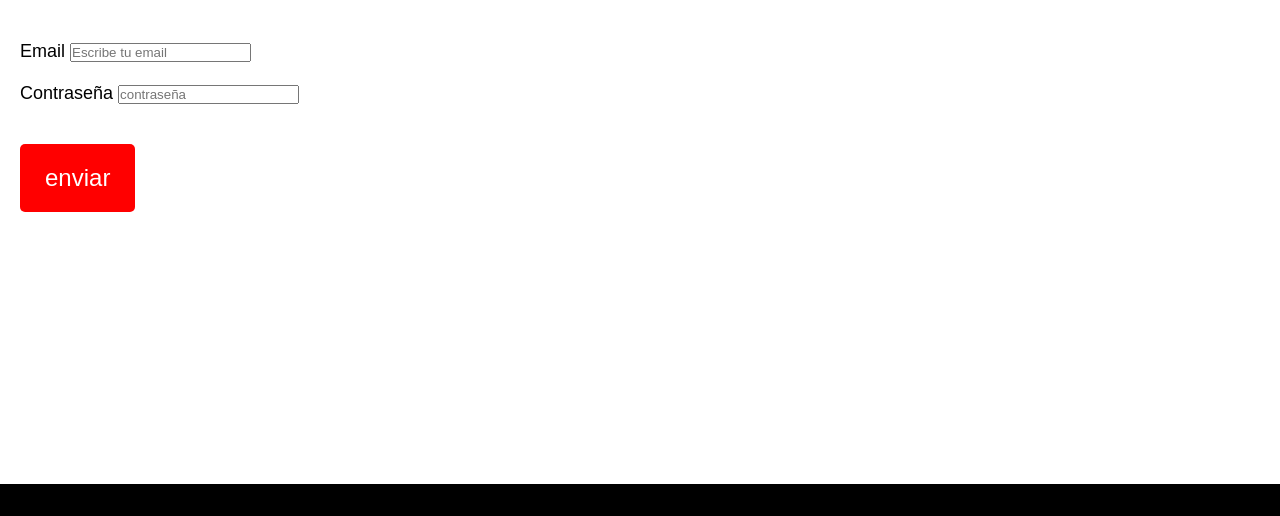
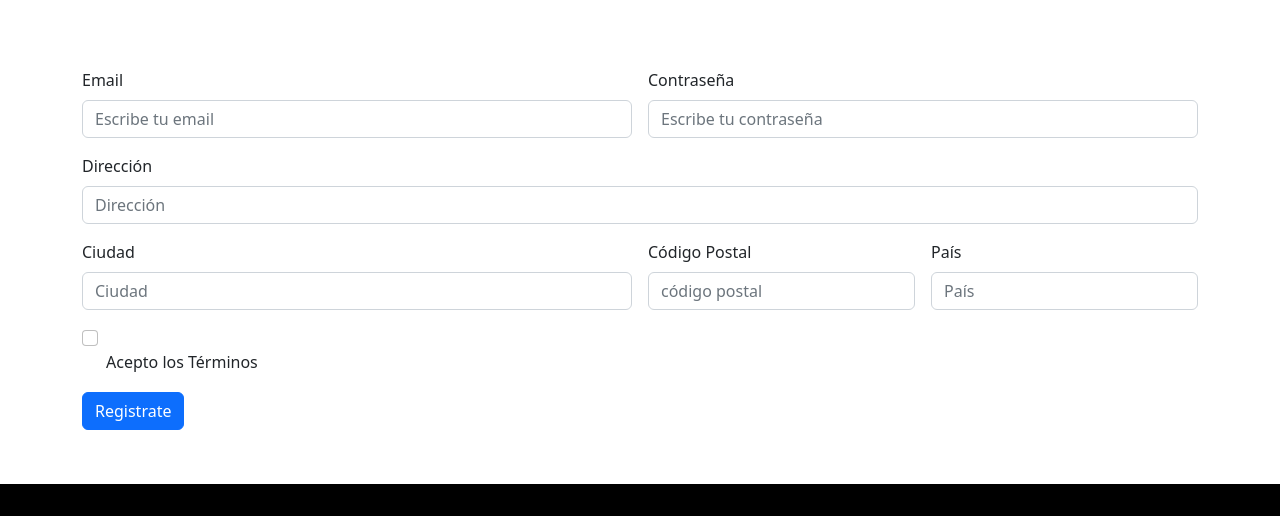
Before and after one commit to gonzaloijuarez/Proyecto-FullStack, a plain HTML site: page front/registrate.html in a window 1280 px wide. Shown: the part 284-800 px from the top of the page. Drawn offline with nearby package versions, Linux system fonts and the light colour scheme.

Commit message:
registro con Bootstrap

```diff
--- a/front/registrate.html
+++ b/front/registrate.html
@@ -7,8 +7,9 @@
     <title>Registrate</title>
     <link rel="stylesheet" href="css/main.css">
 
-    <link rel="bootstrap.min.css" rel="stylesheet">
-    <script src="node_modules/bootstrap/dist/js/bootstrap.bundle.js"></script>
+    <!-- JavaScript Bundle with Popper -->
+    <link href="https://cdn.jsdelivr.net/npm/bootstrap@5.2.2/dist/css/bootstrap.min.css" rel="stylesheet" integrity="sha384-Zenh87qX5JnK2Jl0vWa8Ck2rdkQ2Bzep5IDxbcnCeuOxjzrPF/et3URy9Bv1WTRi" crossorigin="anonymous">
+
 </head>
 <body>
     <div id="main-container">
@@ -34,25 +35,61 @@
 
 
      <div class="container" >
+        <form class="row g-3 mt-3">
 
-        <form class="row g-3 mt-3">
             <div class="col-6">
-                <label for="emailinput" class="form-label">Email</label>
-                <input type="email" class="form-control" id="emailinput" placeholder="Escribe tu email">
+                <label for="emailInput" class="form-label">Email</label>
+                <input type="email" class="form-control" id="emailInput" placeholder="Escribe tu email">
 
             </div>
-            <br>
+
             <div class="col-6">
-                <label for="inputpass" class="form-label">Contraseña</label>
-                <input type="password" class="form-control" id="inputpass" placeholder="contraseña">
+                <label for="inputPass" class="form-label">Contraseña</label>
+                <input type="password" class="form-control" id="inputPass" placeholder="Escribe tu contraseña">
             </div>
 
-            <p>
-                <button>enviar</button>
-            </p>
+
+            <div class="col-12">
+                <label for="inputAddress" class="form-label">Dirección</label>
+                <input type="text" class="form-control" id="inputAddress" placeholder="Dirección">
+            </div>
+
+
+            <div class="col-6">
+                <label for="cityInput" class="form-label">Ciudad</label>
+                <input type="text" class="form-control" id="cityInput" placeholder="Ciudad">
+            </div>
+
+
+            <div class="col-3">
+                <label for="postalCodeInput" class="form-label">Código Postal</label>
+                <input type="text" class="form-control" id="postalCodeInput" placeholder="código postal">
+            </div>
+
+
+            <div class="col-3">
+                <label for="countryInput" class="form-label">País</label>
+                <input type="text" class="form-control" id="countryInput" placeholder="País">
+            </div>
+
+
+            <div class="col-12">
+                 <div class="form-check">
+                     <input type="checkbox" id="checkTerms" class="form-check-input">
+                     <label for="checkTerms" class="form-check-label" ><br>Acepto los Términos</label>
+                 </div>
+            </div>
+
+            <div class="col-12">
+                <button type="submit" class="btn btn-primary">Registrate</button>
+            </div>
+
 
         </form>
+
+
     </div>
 
 </body>
+<footer></footer>
 </html>
```
